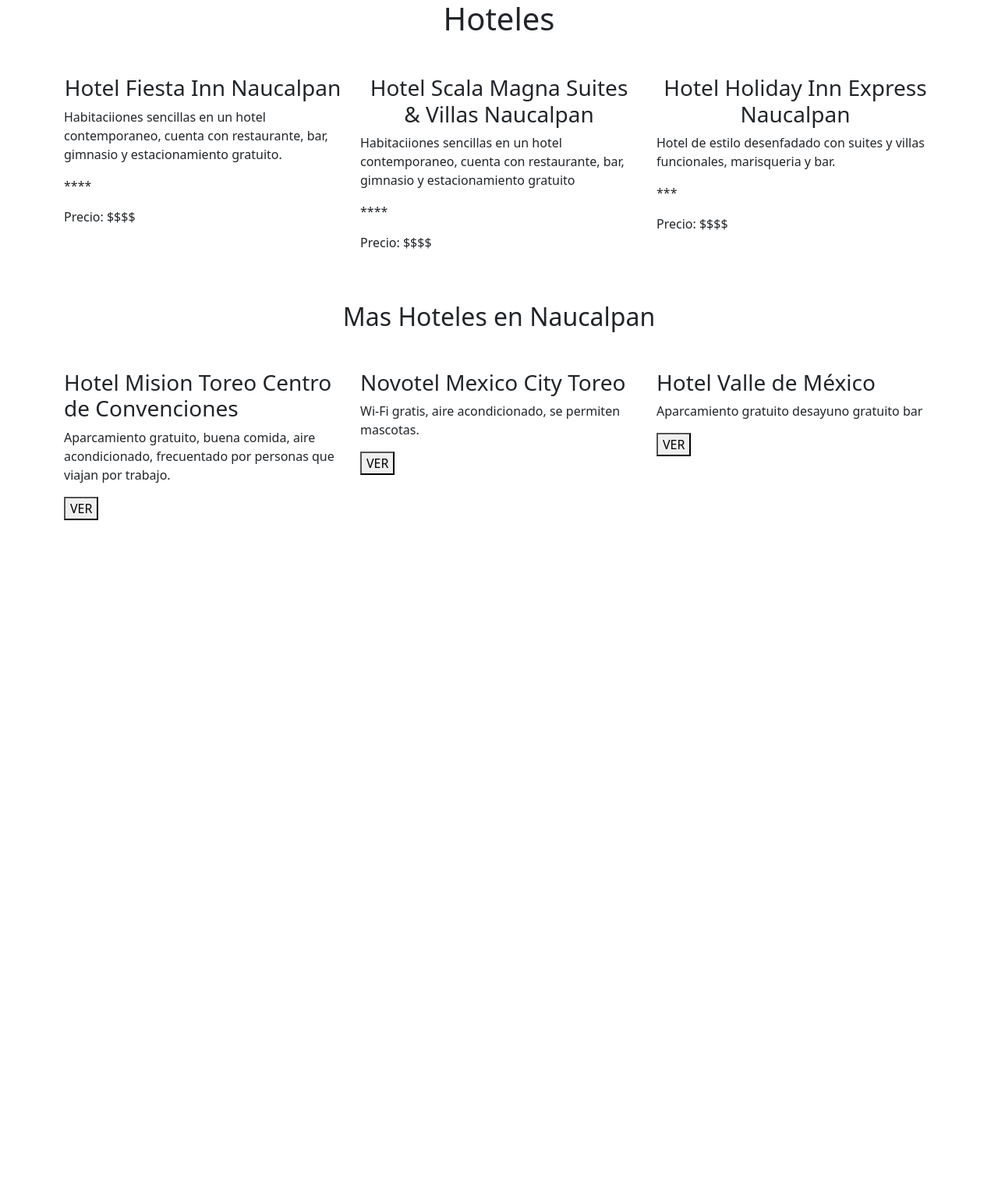
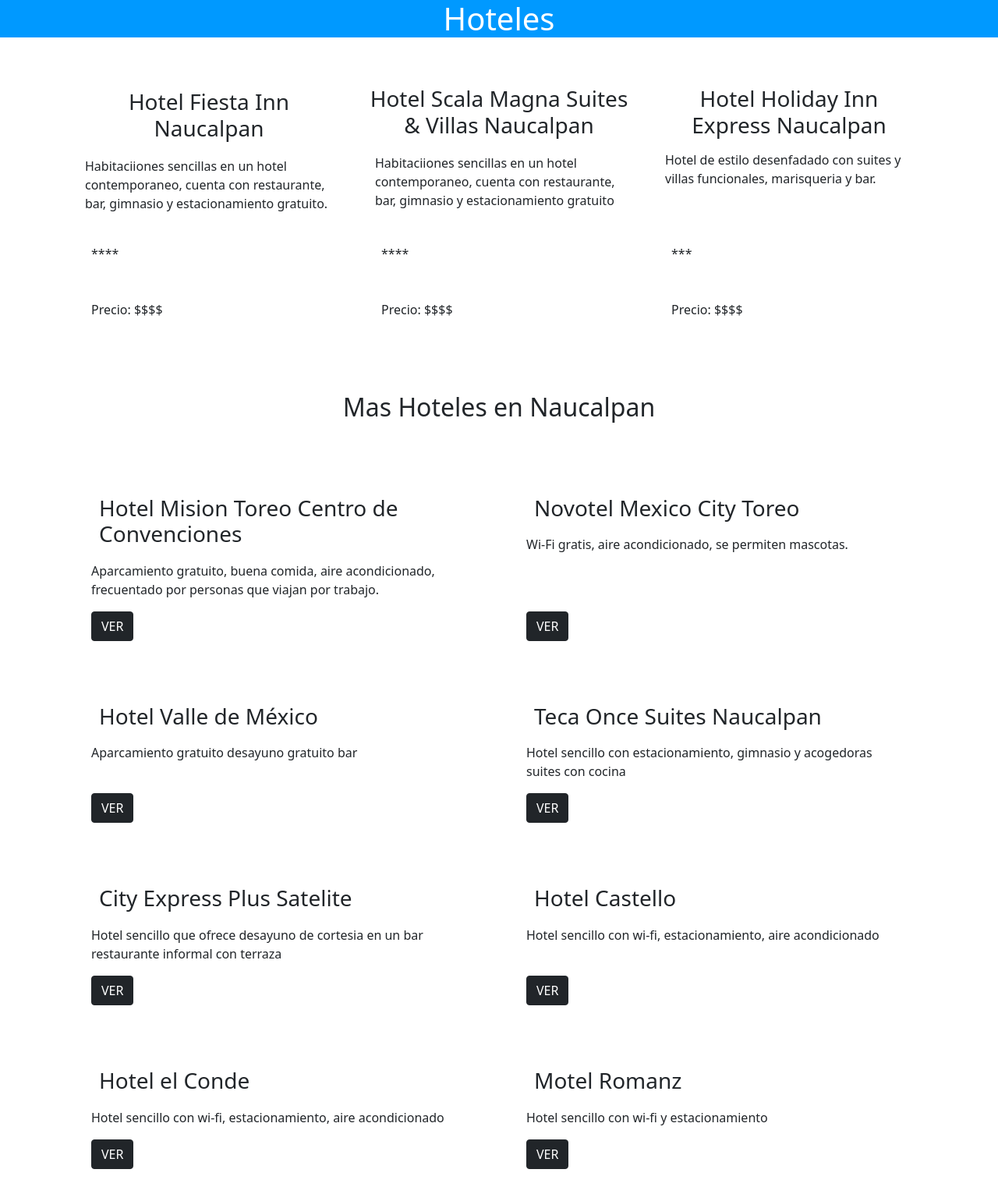
Before and after one commit to isato12/guiaHotelesNaucalpan, a website: page index.html in a window 1280 px wide. Shown: the top 1522 px of the page at 78% size. Before the commit the page ends 800 px from the top, so only its background shows below. Drawn offline with nearby package versions, Linux system fonts and the light colour scheme.

Commit message:
creando tarjetas de hoteles y  posicionandolas en pagina inicio

```diff
--- /dev/null
+++ b/css/style.css
@@ -0,0 +1,40 @@
+html {
+  box-sizing: border-box;
+  margin: 0;
+  padding: 0;
+}
+*,
+*:before,
+*:after {
+  box-sizing: inherit;
+}
+
+.jumbotron {
+  background-color: rgb(0, 153, 255);
+  color: white;
+}
+.card_hotel {
+  flex: 1 300px;
+  margin: 10px 15px;
+  padding: 10px;
+  justify-content: space-between;
+}
+.card_hotel_p {
+  flex: 1 400px;
+  margin: 15px;
+  justify-content: space-between;
+}
+.card_hotel_p h3 {
+  padding: 10px;
+}
+.card_hotel_p {
+  padding: 20px;
+}
+
+.footer {
+  padding: 10;
+  background-color: rgb(0, 153, 255);
+  margin-bottom: 0;
+  margin-top: 20px;
+  padding: 5px 15px;
+}
--- a/index.html
+++ b/index.html
@@ -8,86 +8,189 @@
 
     <!-- Bootstrap CSS -->
     <link href="node_modules/bootstrap/dist/css/bootstrap.min.css" rel="stylesheet">
-
+    <link rel="stylesheet" href="node_modules/bootstrap-icons/font/bootstrap-icons.css">
+    <link rel="stylesheet" href="css/style.css">
     <title>Guia Hoteles de Naucalpan</title>
 </head>
 
 <body>
-    <main class="container">
-        <section>
+    <main>
+
         <h1 class="jumbotron text-center mb-5">Hoteles</h1>
 
+        <div class="container">
+            <section>
                 <div class="row">
-                <article class="col col-lg-4">
-                    <h3 class="text-center">Hotel Fiesta Inn Naucalpan </h3>
-                    <p>Habitaciiones sencillas en un hotel contemporaneo, cuenta con restaurante, bar, gimnasio
+                    <div class="d-flex flex-wrap">
+                        <article class=" col-lg-4 card_hotel p-1 d-flex flex-column">
+                            <header>
+                                <h3 class="text-center p-1">Hotel Fiesta Inn Naucalpan </h3>
+                                <p class="p-2">Habitaciiones sencillas en un hotel contemporaneo, cuenta con
+                                    restaurante,
+                                    bar, gimnasio
                                     y estacionamiento gratuito.
                                 </p>
-                    <p>****</p>
-                    <p>Precio: <span>$$$$</span></p>
+                            </header>
+                            <footer>
+                                <p class="p-3">****</p>
+                                <p class="p-3">Precio: <span>$$$$</span></p>
+                            </footer>
                         </article>
-                <article class="col col-lg-4">
+
+                        <article class=" col-lg-4 card_hotel p-1 d-flex flex-column">
+
+                            <head>
                                 <h3 class="text-center">Hotel Scala Magna Suites & Villas Naucalpan </h3>
-                    <p>Habitaciiones sencillas en un hotel contemporaneo, cuenta con restaurante, bar, gimnasio
+                                <p class="p-2">Habitaciiones sencillas en un hotel contemporaneo, cuenta con
+                                    restaurante,
+                                    bar, gimnasio
                                     y estacionamiento gratuito
                                 </p>
-                    <p>****</p>
-                    <p>Precio: <span>$$$$</span></p>
+                            </head>
+                            <footer>
+                                <p class="p-3">****</p>
+                                <p class="p-3">Precio: <span>$$$$</span></p>
+                            </footer>
                         </article>
-                <article class="col col-lg-4">
+
+                        <article class=" col-lg-4 card_hotel p-1 d-flex flex-column">
+                            <header>
                                 <h3 class="text-center">Hotel Holiday Inn Express Naucalpan </h3>
-                    <p>Hotel de estilo desenfadado con suites y villas funcionales, marisqueria y bar.
+                                <p class="p-2">Hotel de estilo desenfadado con suites y villas funcionales, marisqueria
+                                    y
+                                    bar.
                                 </p>
-                    <p>***</p>
-                    <p>Precio: <span>$$$$</span></p>
+                            </header>
+                            <footer>
+                                <p class="p-3">***</p>
+                                <p class="p-3">Precio: <span>$$$$</span></p>
+                            </footer>
                         </article>
+                    </div>
                 </div>
 
             </section>
             <section>
                 <h2 class="text-center mb-5 mt-5">Mas Hoteles en Naucalpan</h2>
-            <div class="row">
-                <div class="col-lg-4">
-                    <div class="">
+                <div class="d-flex flex-wrap">
+                    <article class="col-lg-4 card_hotel_p d-flex flex-column">
+                        <header>
                             <h3>Hotel Mision Toreo Centro de Convenciones</h3>
-                    </div>
-                    <div class="">
                             <p>Aparcamiento gratuito,
                                 buena comida,
                                 aire acondicionado,
                                 frecuentado por personas que viajan por trabajo.</p>
-                    </div>
-                    <div class=""><button>VER</button></div>
-                </div>
-                <div class="col-lg-4">
-                    <div class="">
+                        </header>
+                        <footer>
+                            <button class="btn-dark btn">VER</button>
+                        </footer>
+                    </article>
+                    <article class="col-lg-4 card_hotel_p d-flex flex-column">
+                        <header>
                             <h3>Novotel Mexico City Toreo</h3>
-                    </div>
-                    <div class="">
                             <p>Wi-Fi gratis, aire acondicionado, se permiten mascotas.</p>
-                    </div>
-                    <div class=""><button>VER</button></div>
-                </div>
-                <div class="col-lg-4">
-                    <div class="">
+                        </header>
+                        <footer>
+                            <button class="btn-dark btn">VER</button>
+                        </footer>
+
+                    </article>
+                    <article class="col-lg-4 card_hotel_p d-flex flex-column">
+                        <header>
                             <h3>Hotel Valle de México</h3>
-                    </div>
-                    <div class="">
                             <p>Aparcamiento gratuito
                                 desayuno gratuito
                                 bar</p>
+                        </header>
+                        <footer>
+                            <button class="btn-dark btn">VER</button>
+                        </footer>
+                    </article>
+                    <article class="col-lg-4 card_hotel_p d-flex flex-column">
+                        <header>
+                            <h3>Teca Once Suites Naucalpan </h3>
+                            <p>Hotel sencillo con estacionamiento, gimnasio y acogedoras suites con cocina</p>
+                        </header>
+                        <footer>
+                            <button class="btn-dark btn">VER</button>
+                        </footer>
+                    </article>
+                    <article class="col-lg-4 card_hotel_p d-flex flex-column">
+                        <header>
+                            <h3>City Express Plus Satelite</h3>
+                            <p>Hotel sencillo que ofrece desayuno de cortesia en un bar restaurante informal con terraza
+                            </p>
+                        </header>
+                        <footer>
+                            <button class="btn-dark btn">VER</button>
+                        </footer>
+                    </article>
+                    <article class="col-lg-4 card_hotel_p d-flex flex-column">
+                        <header>
+                            <h3>Hotel Castello </h3>
+                            <p>Hotel sencillo con wi-fi, estacionamiento, aire acondicionado</p>
+                        </header>
+                        <footer>
+                            <button class="btn-dark btn">VER</button>
+                        </footer>
+                    </article>
+                    <article class="col-lg-4 card_hotel_p d-flex flex-column">
+                        <header>
+                            <h3>Hotel el Conde</h3>
+                            <p>Hotel sencillo con wi-fi, estacionamiento, aire acondicionado</p>
+                        </header>
+                        <footer>
+                            <button class="btn-dark btn">VER</button>
+                        </footer>
+                    </article>
+                    <article class="col-lg-4 card_hotel_p d-flex flex-column">
+                        <header>
+                            <h3>Motel Romanz </h3>
+                            <p>Hotel sencillo con wi-fi y estacionamiento</p>
+                        </header>
+                        <footer>
+                            <button class="btn-dark btn">VER</button>
+                        </footer>
+                    </article>
                 </div>
-                    <div class=""><button>VER</button></div>
+            </section>
+        </div>
+    </main>
+
+    <footer class="footer">
+        <div class="container-fluid">
+            <div class="row">
+
+                <div class="col-lg-4 d-flex flex-column">
+                    <a href="#"><i class="bi bi-facebook"></i></a>
+                    <a href="#"><i class="bi bi-twitter"></i></a>
+                    <a href="#"><i class="bi bi-instagram"></i></a>
+                    <a href="#"><i class="bi bi-youtube"></i></a>
+                </div>
+                <div class="col-lg-4">
+                    <h3>Oficina Corporativa</h3>
+                    <p>Av. México #42, Las Americas Naucalpan</p>
+                    <p>Edo de México 55555555</p>
+                    <a href="mailto:elcorreoquequieres@correo.com"><i class="bi bi-at me-1"></i>
+                        contacto@guiaoteles.com</a>
+                </div>
+                <div class="col-lg-4">
+                    <a href="#">Nosotros</a>
+                    <a href="#">Buscar</a>
+                    <a href="#">Contacto</a>
+                    <a href="#">Terminos y condiciones</a>
+                </div>
+                <div class="row d-flex flex-wrap">
+                    <p>Todos los derechos reservados Guia de hoteles 2021</p>
+                    <p>Terminos y condiciones</p>
                 </div>
             </div>
 
+        </div>
+    </footer>
 
 
 
-        </section>
-
-
-    </main>
 
     <!-- Optional JavaScript; choose one of the two! -->
 
--- a/package.json
+++ b/package.json
@@ -22,7 +22,9 @@
   },
   "dependencies": {
     "bootstrap": "^5.0.2",
+    "bootstrap-icons": "^1.5.0",
     "jquery": "^3.6.0",
+    "normalize.css": "^8.0.1",
     "popper": "^1.0.1"
   }
 }
```
Also changed, not shown: 1 other file. Lines whose indentation alone changed are shown as unchanged.
